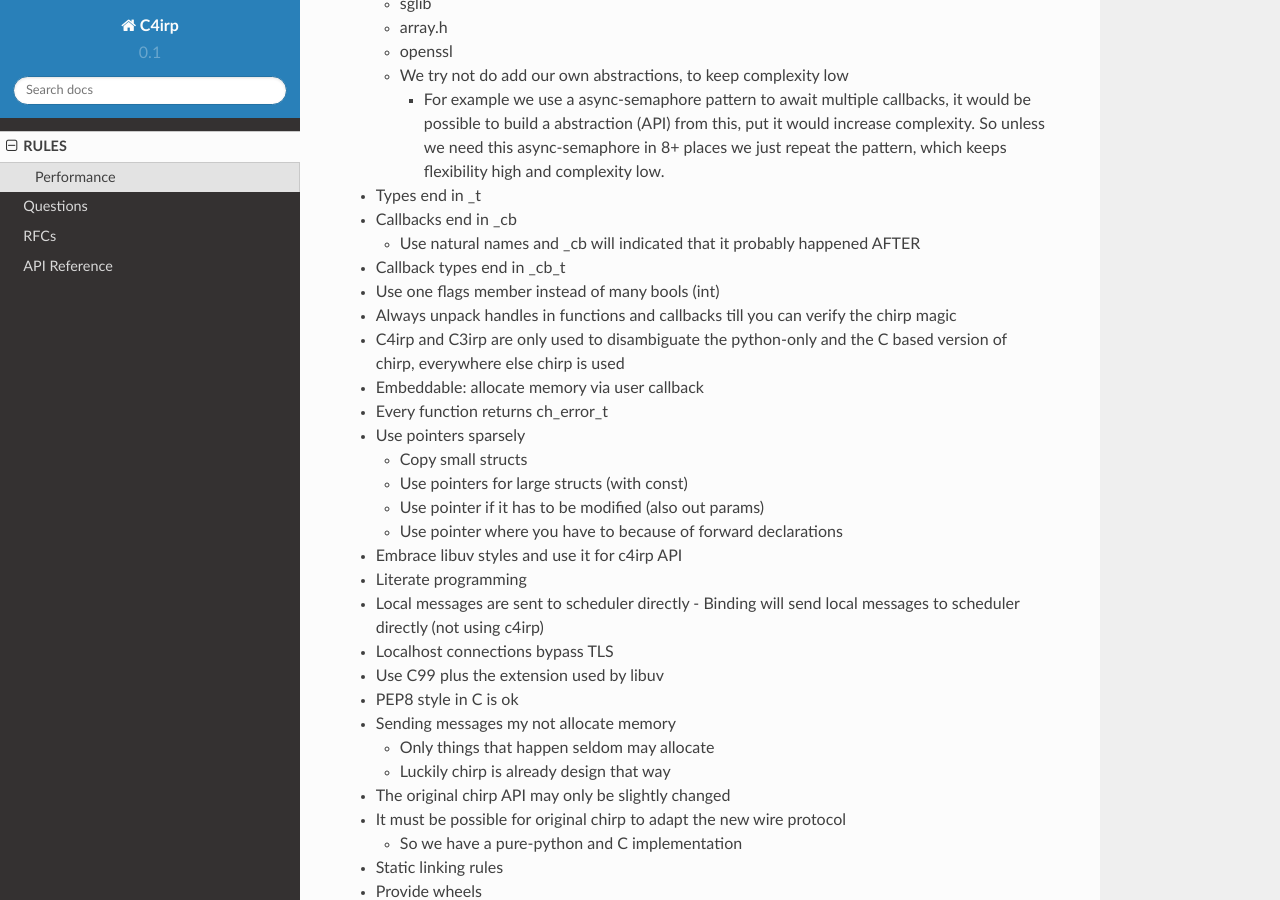
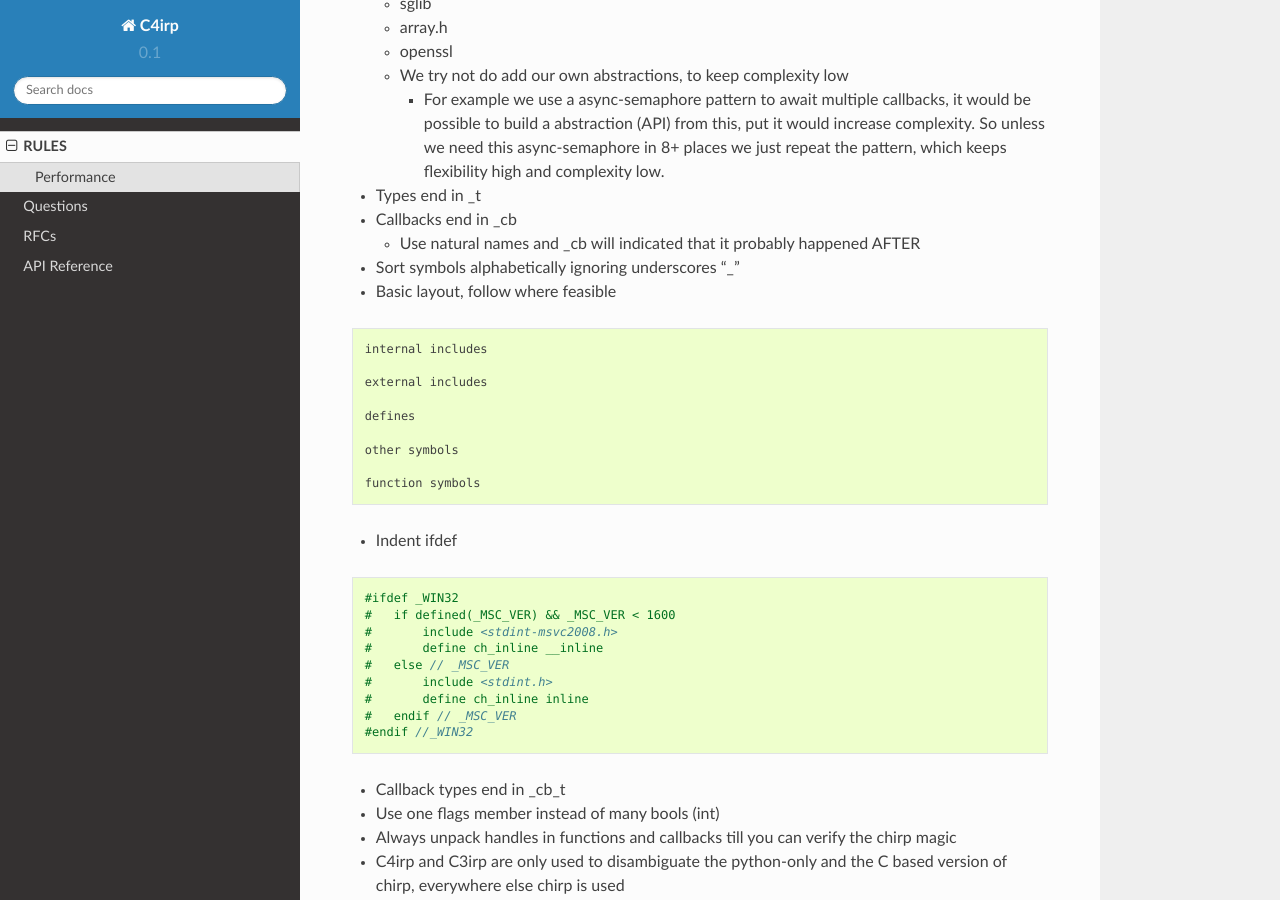
Before and after one commit to sosterwalder/c4irp, a Sphinx documentation site: the page built from doc/RULES.rst, in a window 1280 px wide and 900 px high, scrolled down 216 px. Built offline with Sphinx 7.4.7 and the Read the Docs theme 2.0.0, drawn with Linux system fonts in a browser that asks for light colours; pages that are not in the unit, such as notebooks, are missing from menus.

Commit message:
Improve readability

```diff
--- a/doc/RULES.rst
+++ b/doc/RULES.rst
@@ -19,6 +19,35 @@ RULES
 * Callbacks end in _cb
 
   - Use natural names and _cb will indicated that it probably happened AFTER
+
+* Sort symbols alphabetically ignoring underscores "_"
+* Basic layout, follow where feasible
+
+.. code-block:: text
+
+   internal includes
+
+   external includes
+
+   defines
+
+   other symbols
+
+   function symbols
+
+* Indent ifdef
+
+.. code-block:: cpp
+
+   #ifdef _WIN32
+   #   if defined(_MSC_VER) && _MSC_VER < 1600
+   #       include <stdint-msvc2008.h>
+   #       define ch_inline __inline
+   #   else // _MSC_VER
+   #       include <stdint.h>
+   #       define ch_inline inline
+   #   endif // _MSC_VER
+   #endif //_WIN32
 
 * Callback types end in _cb_t
 * Use one flags member instead of many bools (int)
```
Also changed, not shown: 1 other file.
